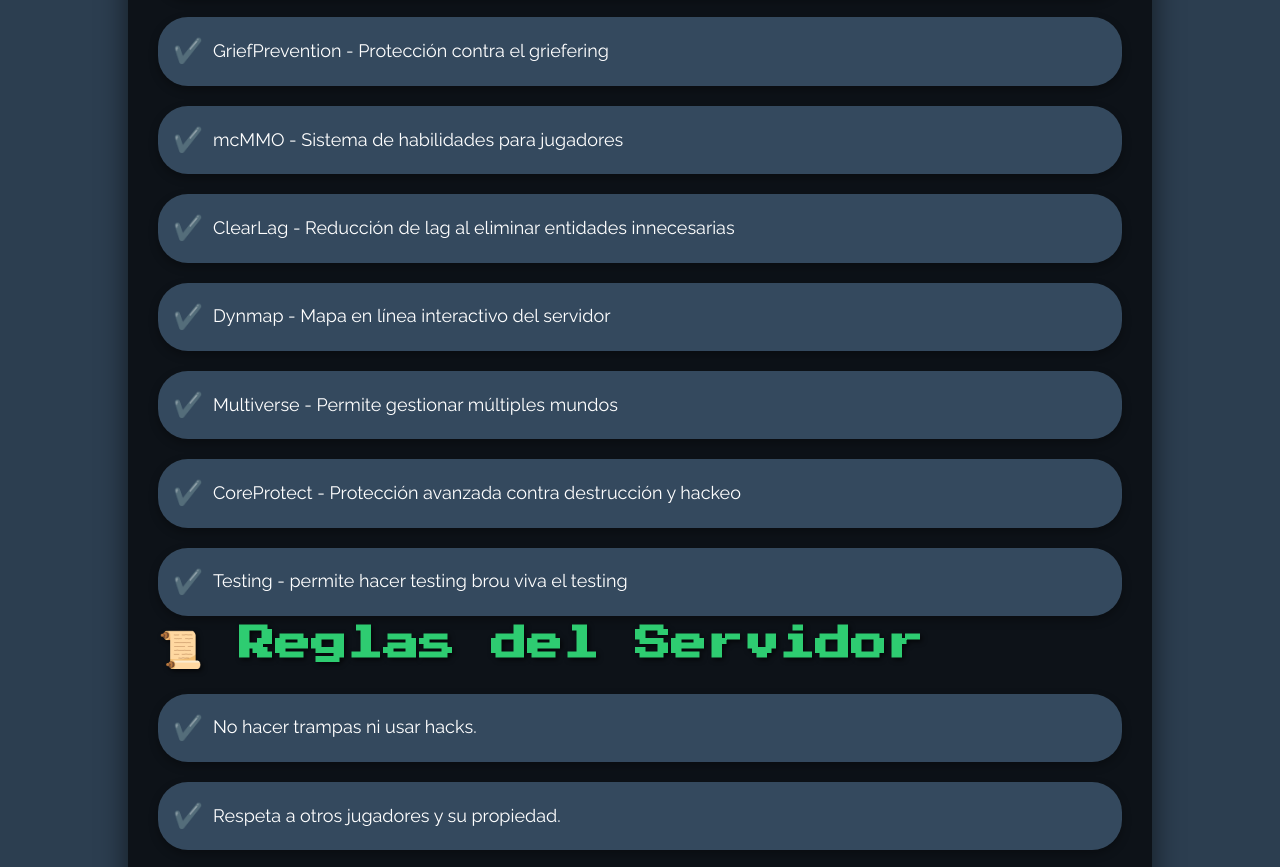
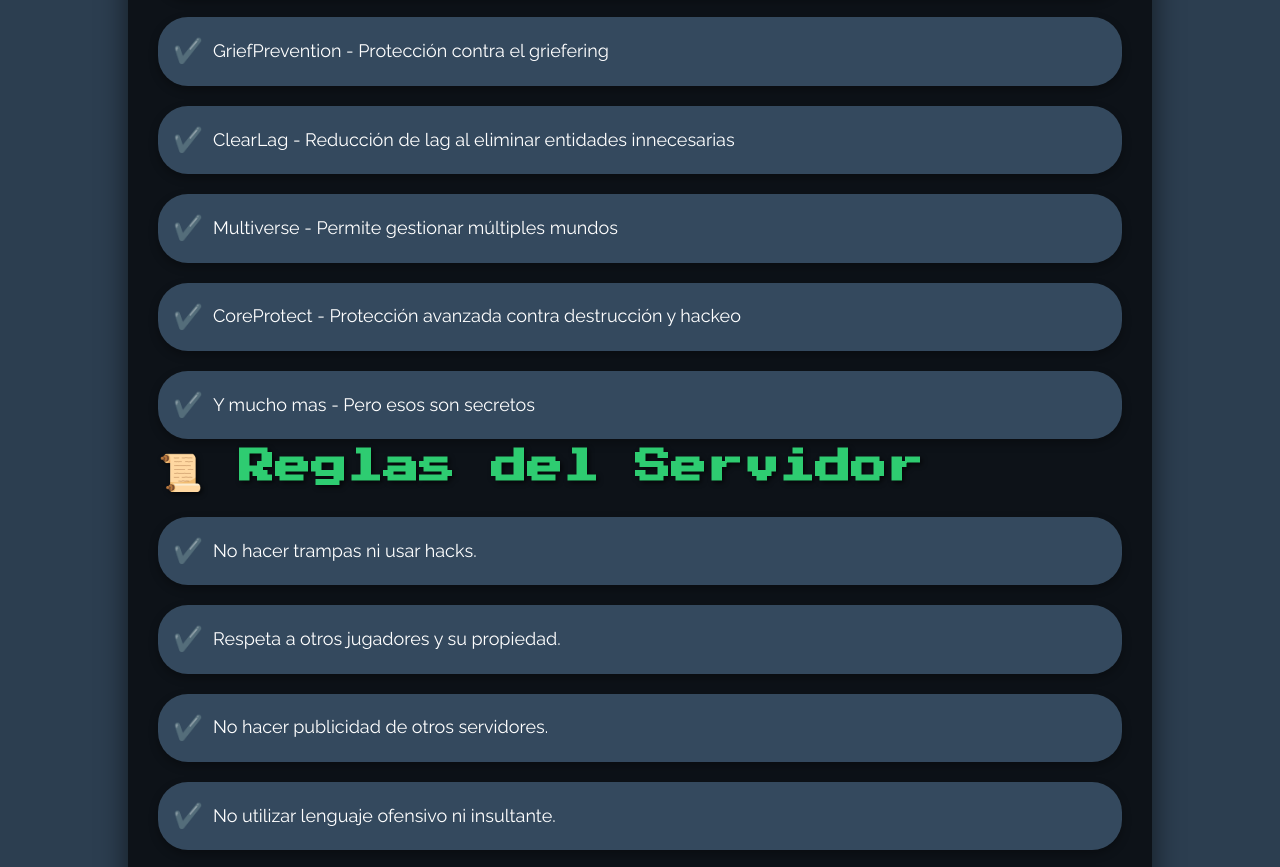
Before and after one commit to lauti8899/Survival_Nexus, a plain HTML site: page index.html in a window 1280 px wide. Shown: the part 935-1802 px from the top of the page. Drawn offline with Linux system fonts and the light colour scheme.

Commit message:
Update index.html

```diff
--- a/index.html
+++ b/index.html
@@ -222,12 +222,10 @@
                 <li>EssentialsX - Administración básica y comandos útiles</li>
                 <li>WorldEdit - Herramientas avanzadas para editar el mundo</li>
                 <li>GriefPrevention - Protección contra el griefering</li>
-                <li>mcMMO - Sistema de habilidades para jugadores</li>
                 <li>ClearLag - Reducción de lag al eliminar entidades innecesarias</li>
-                <li>Dynmap - Mapa en línea interactivo del servidor</li>
                 <li>Multiverse - Permite gestionar múltiples mundos</li>
                 <li>CoreProtect - Protección avanzada contra destrucción y hackeo</li>
-                <li>Testing - permite hacer testing brou viva el testing</li>
+                <li>Y mucho mas - Pero esos son secretos</li>
             </ul>
         </section>
 
```
